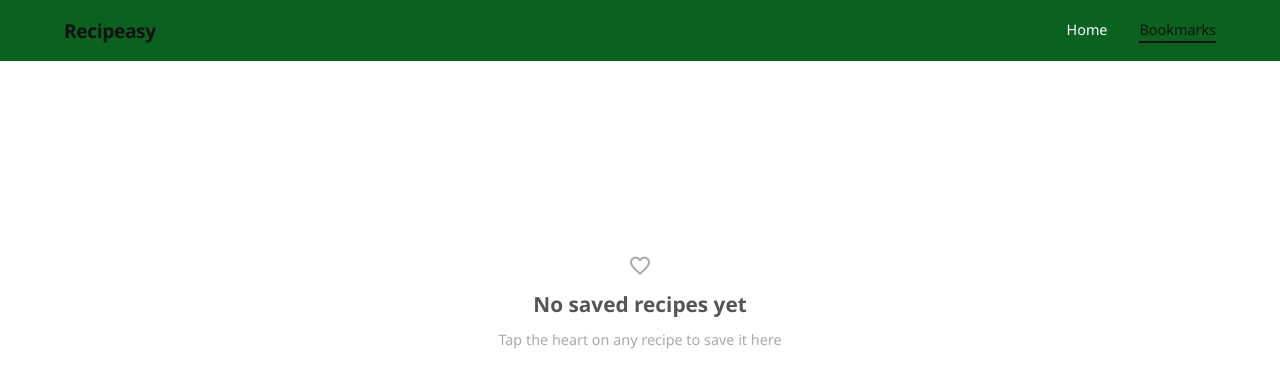
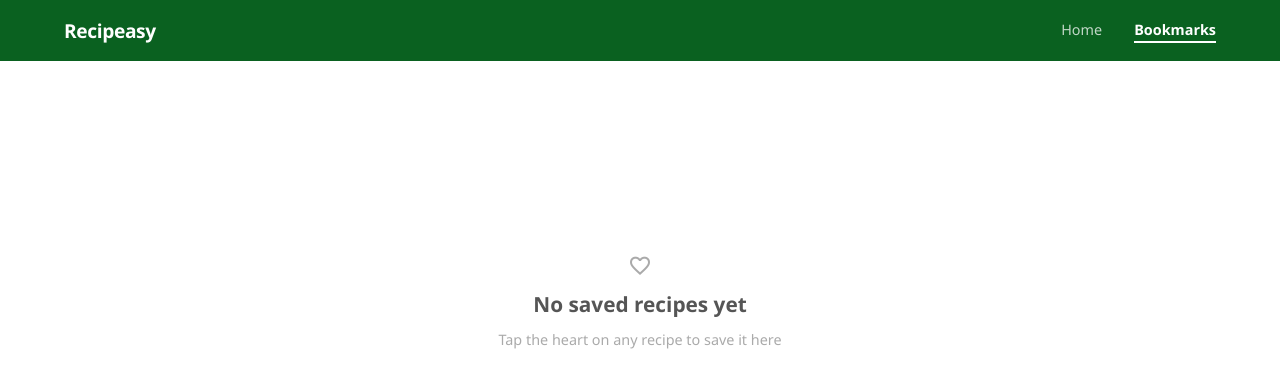
Before and after one commit to MthoNtanzi/recipe-site, a React (Vite) app: page /bookmarks in a window 1280 px wide. Shown: the top 388 px of the page. Built offline with nearby package versions, Linux system fonts and the light colour scheme.

Commit message:
fix visual problems on navbar

```diff
--- a/src/assets/styles/navbar.module.css
+++ b/src/assets/styles/navbar.module.css
@@ -8,7 +8,7 @@
 }
 
 .scrolled {
-  border-color: #ebebeb;
+  border-color: rgba(255, 255, 255, 0.15);
   box-shadow: 0 8px 12px rgba(0, 0, 0, 0.09);
 }
 
@@ -27,7 +27,7 @@
   font-size: 1.2rem;
   font-weight: 700;
   letter-spacing: -0.02em;
-  color: #111;
+  color: #fff;
   text-decoration: none;
 }
 
@@ -41,7 +41,7 @@
 .link {
   font-size: 0.9rem;
   font-weight: 500;
-  color: #fff;
+  color: rgba(255, 255, 255, 0.75);
   text-decoration: none;
   position: relative;
   padding-bottom: 2px;
@@ -55,12 +55,12 @@
   left: 0;
   width: 0;
   height: 2px;
-  background: #111;
+  background: #fff;
   transition: width 0.2s ease;
 }
 
 .link:hover {
-  color: #111;
+  color: #fff;
 }
 
 .link:hover::after,
@@ -69,7 +69,8 @@
 }
 
 .link.active {
-  color: #111;
+  color: #fff;
+  font-weight: 700;
 }
 
 /* Hamburger */
@@ -90,7 +91,7 @@
   display: block;
   width: 22px;
   height: 2px;
-  background: #111;
+  background: #fff;
   border-radius: 2px;
   transition: transform 0.25s ease, opacity 0.25s ease;
   transform-origin: center;
@@ -121,16 +122,16 @@
 .mobileOpen {
   max-height: 200px;
   padding: 0.75rem 1.5rem 1rem;
-  border-color: #ebebeb;
+  border-color: rgba(255, 255, 255, 0.2);
 }
 
 .mobileLink {
   font-size: 1rem;
   font-weight: 500;
-  color: #555;
+  color: rgba(255, 255, 255, 0.75);
   text-decoration: none;
   padding: 0.6rem 0;
-  border-bottom: 1px solid #f0f0f0;
+  border-bottom: 1px solid rgba(255, 255, 255, 0.15);
   transition: color 0.15s;
 }
 
@@ -140,7 +141,7 @@
 
 .mobileLink:hover,
 .mobileLink.active {
-  color: #111;
+  color: #fff;
 }
 
 /* Responsive */
```
